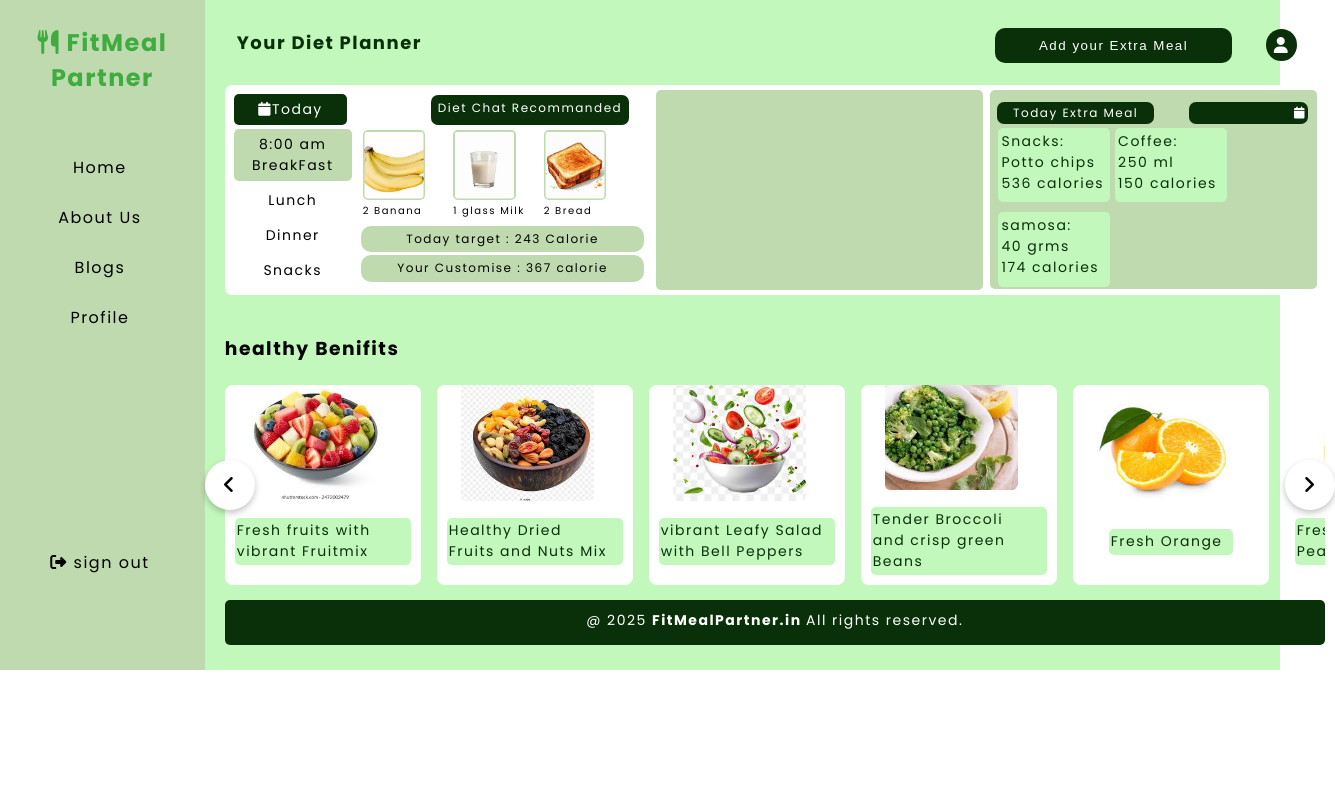
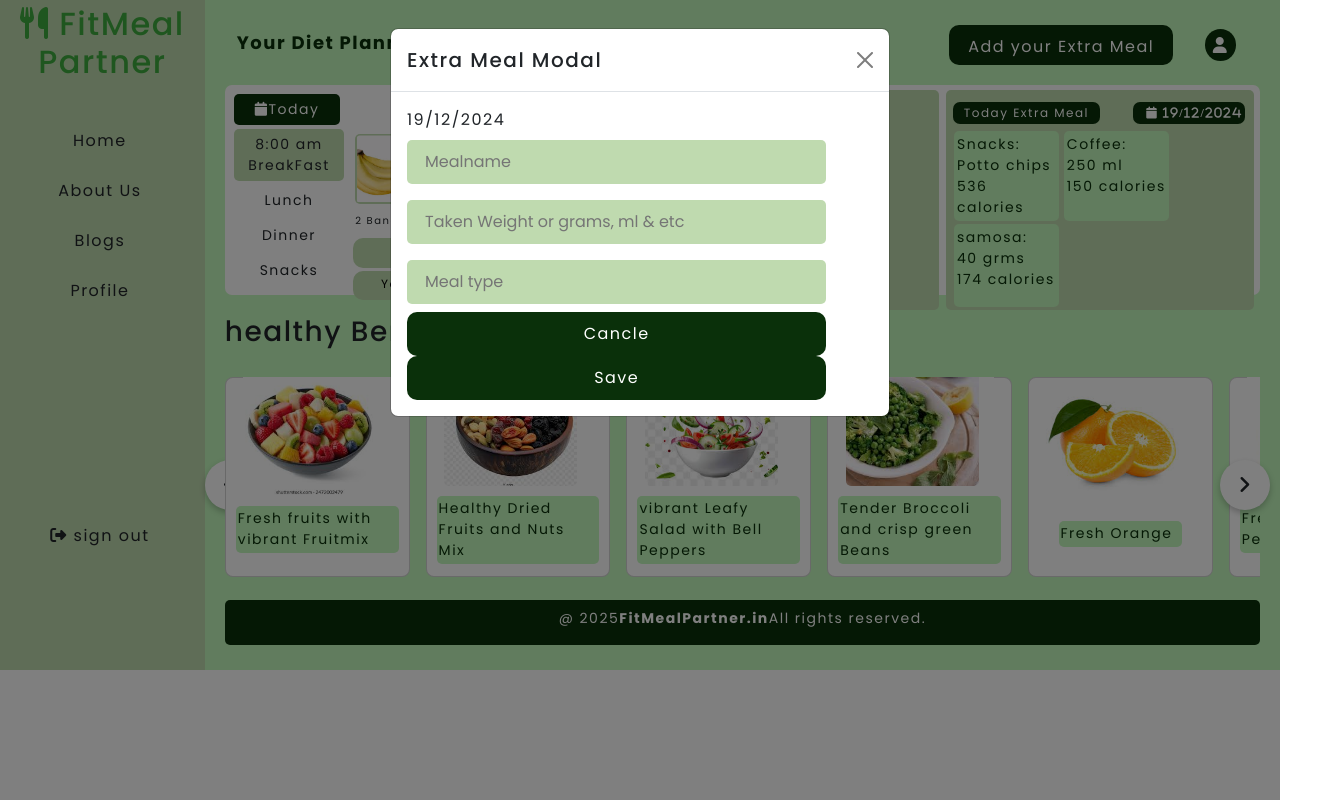
Before and after one commit to shanmugapriyar0/Fitness_Meal_Planner_Pro, a plain HTML site: page homePage.html in a window 1280 px wide. Both pictures are taken after a click on the button "Add your Extra Meal". Shown: the whole page, 1335 px wide, since content can reach past the window. Drawn offline with nearby package versions, Linux system fonts and the light colour scheme.

Commit message:
feat(homepage) : add a new form and events in html

```diff
--- a/homePage.html
+++ b/homePage.html
@@ -10,6 +10,11 @@
 
     <link rel="stylesheet" href="https://fonts.googleapis.com/css2?family=Material+Symbols+Rounded:opsz,wght,FILL,GRAD@20..48,100..700,0..1,-50..200&icon_names=arrow_forward_ios" />
 
+    <link href="https://cdn.jsdelivr.net/npm/bootstrap@5.3.3/dist/css/bootstrap.min.css" rel="stylesheet" integrity="sha384-QWTKZyjpPEjISv5WaRU9OFeRpok6YctnYmDr5pNlyT2bRjXh0JMhjY6hW+ALEwIH" crossorigin="anonymous">
+
+
+    <script defer src="https://cdn.jsdelivr.net/npm/bootstrap@5.3.3/dist/js/bootstrap.bundle.min.js" integrity="sha384-YvpcrYf0tY3lHB60NNkmXc5s9fDVZLESaAA55NDzOxhy9GkcIdslK1eN7N6jIeHz" crossorigin="anonymous"></script>
+
 
     <link rel="stylesheet" href="homePage.css">
     <script defer src="script.js"></script>
@@ -18,6 +23,7 @@
 <body>
 
     <div class="homePageContainer">
+        <!--  In this html will be shows the options of the home page -->
         <div class="homePageContainer1" id="navigationBar">
 
             <h2><i class="fas fa-utensils" ></i> FitMeal Partner </h2><br>
@@ -29,24 +35,43 @@
             <div class="navigationMenu" id="signOut" onclick="toOpenLoginForm()"><i class="fas fa-sign-out-alt"></i> sign out</div>
 
         </div>
+        <!-- This is the body of the home page-->
+        <div class="homePageContainer2" id="homePageOptions">
+            <!--This is shows the Top of body options-->
+            <div class="homePageOptions">
 
-        <div class="homePageContainer2" id="homePageOptions">
+                <div class="homePageOption1">Your Diet Planner</div>
+                <!-- This is shows the form of Extra meal-->
+                <div class="homePageOption2">
+                    <button type="submit" onclick="handleExtraMealModal()" value="Add your Extra Meal" class="extraMealForm"> Add your Extra Meal</button>
+                    <div id="extraMealModal" class="modal fade" tabindex="-1" aria-hidden="true">
+                        <div class="modal-dialog">
+                          <div class="modal-content">
+                            <div class="modal-header">
+                              <h5 class="modal-title"> Extra Meal Modal</h5>
+                              <button type="button" class="btn-close" data-bs-dismiss="modal" aria-label="Close"></button>
 
-            <div class="homePageOptions">
-                <div class="homePageOption1">Your Diet Planner</div>
-
-                <div class="homePageOption2">
-                    <button type="submit" onclick="toShowExtraMealForm()" value="Add your Extra Meal" class="extraMealForm"> Add your Extra Meal</button>
-
-
-
+                            </div>
+                            <div class="modal-body">
+                                <label id="date1"></label><i class="fa-calendar"></i><br>
+                                <input type="text" placeholder="Mealname"><br>
+                                <input type="number" placeholder="Taken Weight or grams, ml & etc"><br>
+                                <input type="text" placeholder="Meal type"><br>
+                                <button type="button" class=" cancelbtn" >Cancle</button>
+                                <button type="button" class="savebtn ">Save</button>
+                            </div>
+                          </div>
+                        </div>
+                    </div>
                 </div>
-
+                <!-- This Icon will be contains the user Details-->
                 <div class="homePageOption3" id="userDetails" >
                     <i class="fa fa-user" onmouseover="toShownUserDetails()" onmouseout="toHideUserDetails()" ></i>
                 </div>
 
             </div>
+
+            <!-- This is the chart recommendation for each days -->
             <div class="homePageRowContainer1">
 
                 <div class="dietChatRecommandation">
@@ -69,25 +94,32 @@
                             <div class="innerText2"></div>
                             <div class="innerText3"></div>
                         </div>
-                        <div class="dietChat3">Today target :<span> 243 </span>Calorie</div>
+                        <div class="dietChat3">Today target :<span id="calorieValue"> 243 </span>Calorie</div>
                         <div class="dietChat4"> Your Customise :<span> 367 </span>calorie</div>
                     </div>
                 </div>
-
+                <!-- calorie meter that show the calorie for Recommended food Item-->
                 <div class="caloriesColculator">
-
+                    <div class="gauge">
+                        <div class="guage--body">
+                            <div class="guage--fill"></div>
+                            <div class="guage--cover"> 30</div>
+                        </div>
+                    </div>
                 </div>
+                <!-- This is the details of User-->
                 <div>
                     <div class="todayExtraMeal">
                         <div class="shownUserDetails">
                             <ul class="userDetailsList">
                                 <li class="shownUserDetailsContent"id="username"></li>
                                 <li class="shownUserDetailsContent"> scope: Loss Weight</li>
-                                <li class="shownUserDetailsContent"> Height:<span id="userHeight"></span> |   Weight:<span id="userWeight"></span>  </li>
+                                <li class="shownUserDetailsContent"> Height:<span id="userHeight"> 168 cm</span> |   Weight:<span id="userWeight"> 68 kg</span>  </li>
                                 <li class="shownUserDetailsContent"> Eating habit: veg</li>
-                                <li class="shownUserDetailsContent"> Target: Reduce a weight in <span id="calcuateMaxWeight"></span> kgs</li>
+                                <li class="shownUserDetailsContent"> Target: Reduce a weight in <span id="calcuateMaxWeight"></span>60 kgs</li>
                             </ul>
                         </div>
+                        <!-- This is extra meal container that shows additional of snacks-->
                         <div class="todayExtraMealRow1">
                             <div class="extraMeal">Today Extra Meal</div>
                             <div></div>
@@ -106,9 +138,10 @@
 
             </div>
             <h3 >healthy Benifits</h3>
+
             <div class="homePageRowContainer2">
-
-                <div class="wrapper">
+                <!--This is the menu Items slider-->
+                <div class="wrapper"  >
                     <i  id="left" class="fa-solid fa-angle-left"></i>
                     <ul class="foodItems">
                         <li class="card">
@@ -178,7 +211,7 @@
                 </div>
 
             </div>
-            <p class="finalContent">@ 2025 <span>FitMealPartner.in </span>All rights reserved. </p>
+            <p class="finalContent d-flex justify-content-center py-2">@ 2025 <span>FitMealPartner.in </span>All rights reserved. </p>
             </div>
 
         </div>
```
